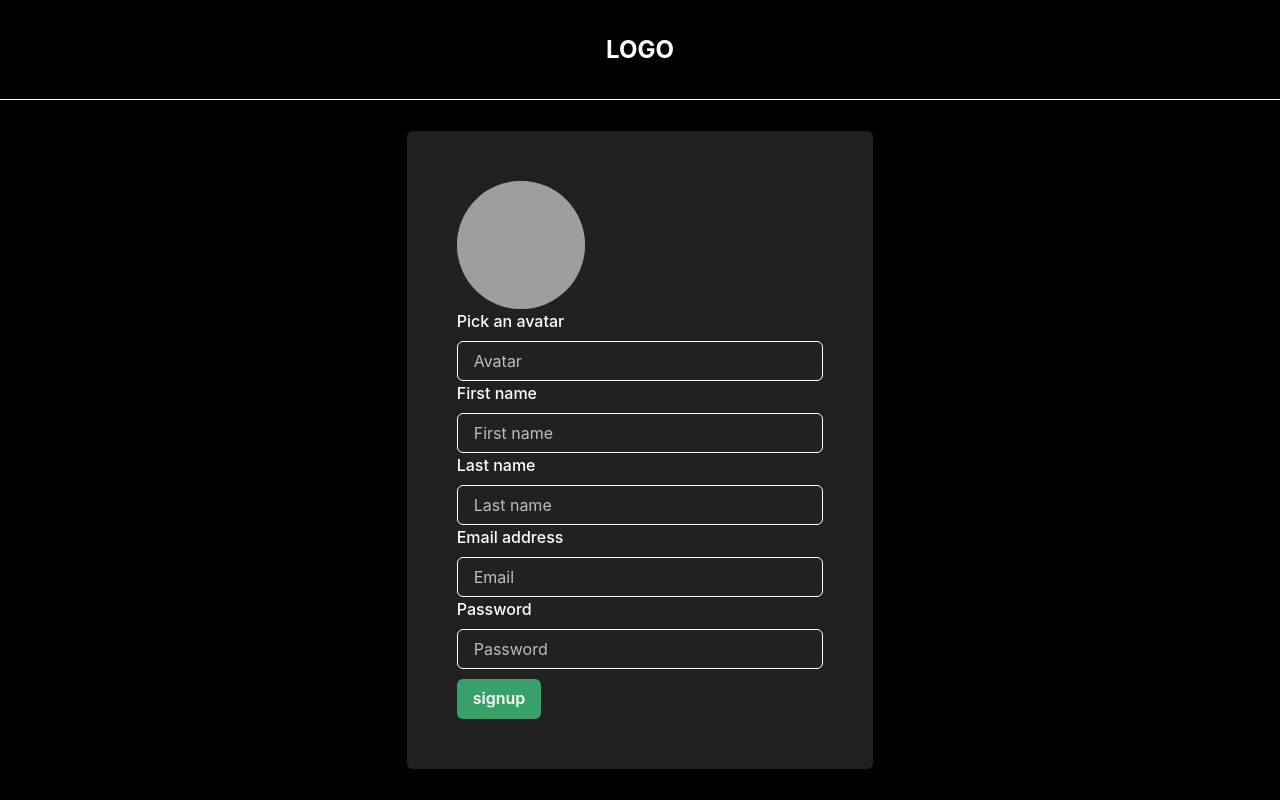
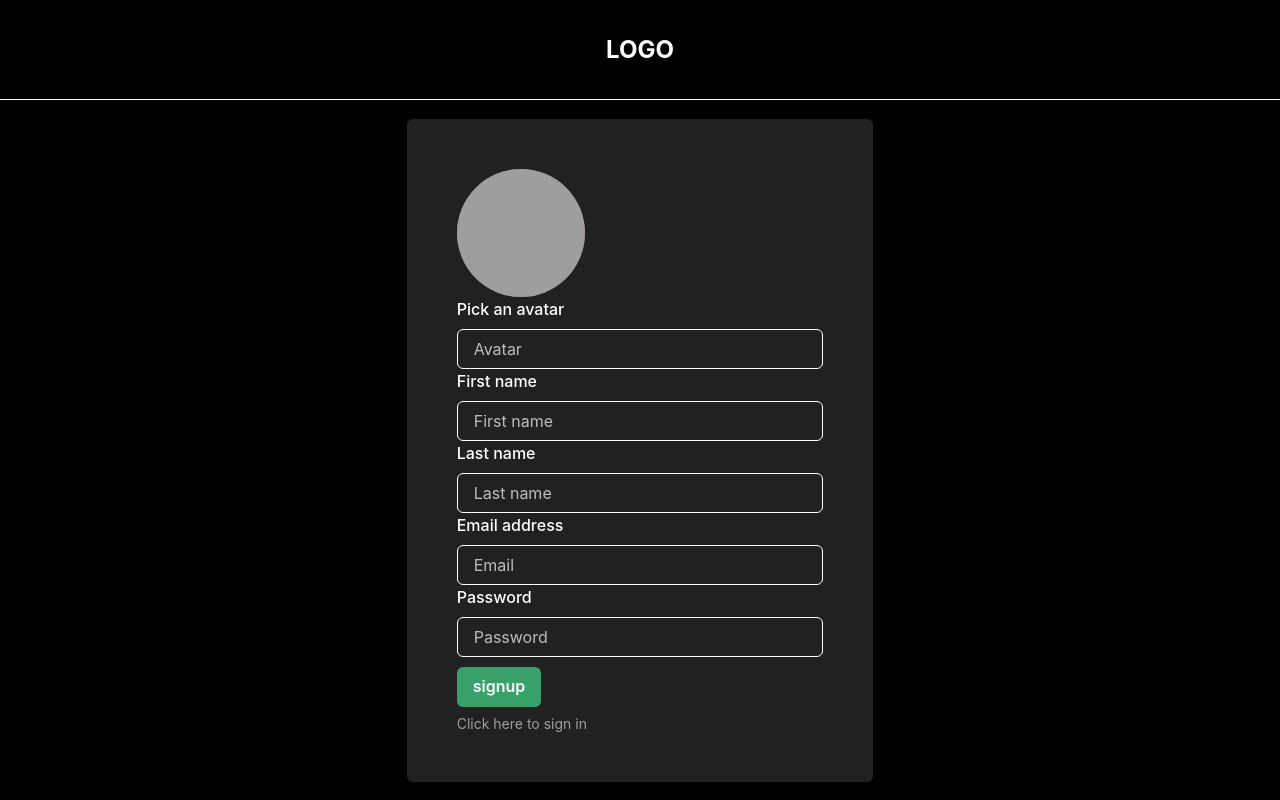
Before and after one commit to acamara2016/Music-Player-App, a Next.js app: page /signup in a window 1280 px wide. Built offline with nearby package versions, Linux system fonts and the light colour scheme; grey boxes are pictures that could not be loaded; what easy-peasy would draw is missing.

Commit message:
fixed missing key

```diff
--- a/components/authForm.tsx
+++ b/components/authForm.tsx
@@ -7,8 +7,10 @@ import {
   Avatar,
   FormControl,
   FormLabel,
+  FormHelperText,
 } from "@chakra-ui/react";
 import { useRouter } from "next/router";
+import NextLink from "next/link";
 import { useState } from "react";
 import { auth } from "../lib/mutation";
 import Logo from "./logo";
@@ -112,6 +114,13 @@ const AuthForm = ({ mode }) => {
               >
                 {mode}
               </Button>
+              <FormHelperText>
+                {mode === "signin" ? (
+                  <NextLink href="/signup">Click here to sign up</NextLink>
+                ) : (
+                  <NextLink href="/signin">Click here to sign in</NextLink>
+                )}
+              </FormHelperText>
             </FormControl>
           </form>
         </Box>
```
Also changed, not shown: pages/index.tsx (+4 -4 lines).
